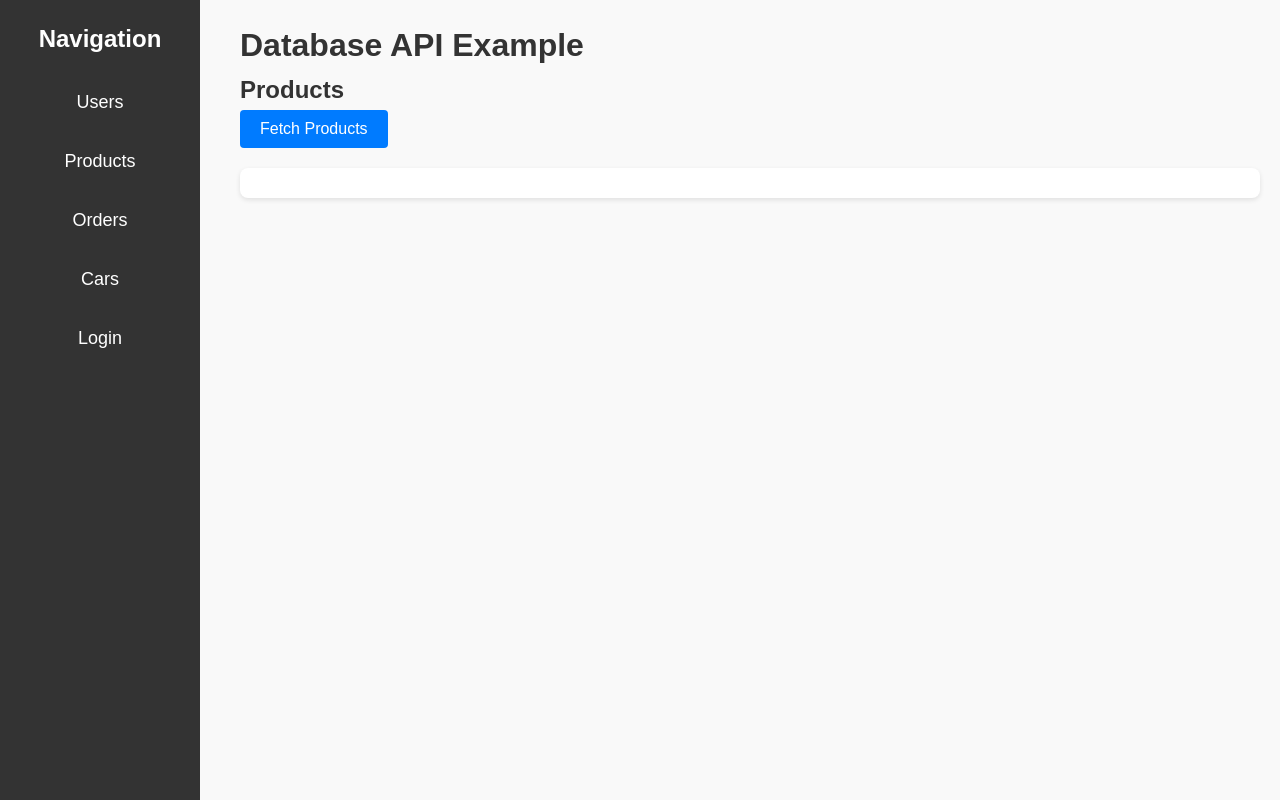
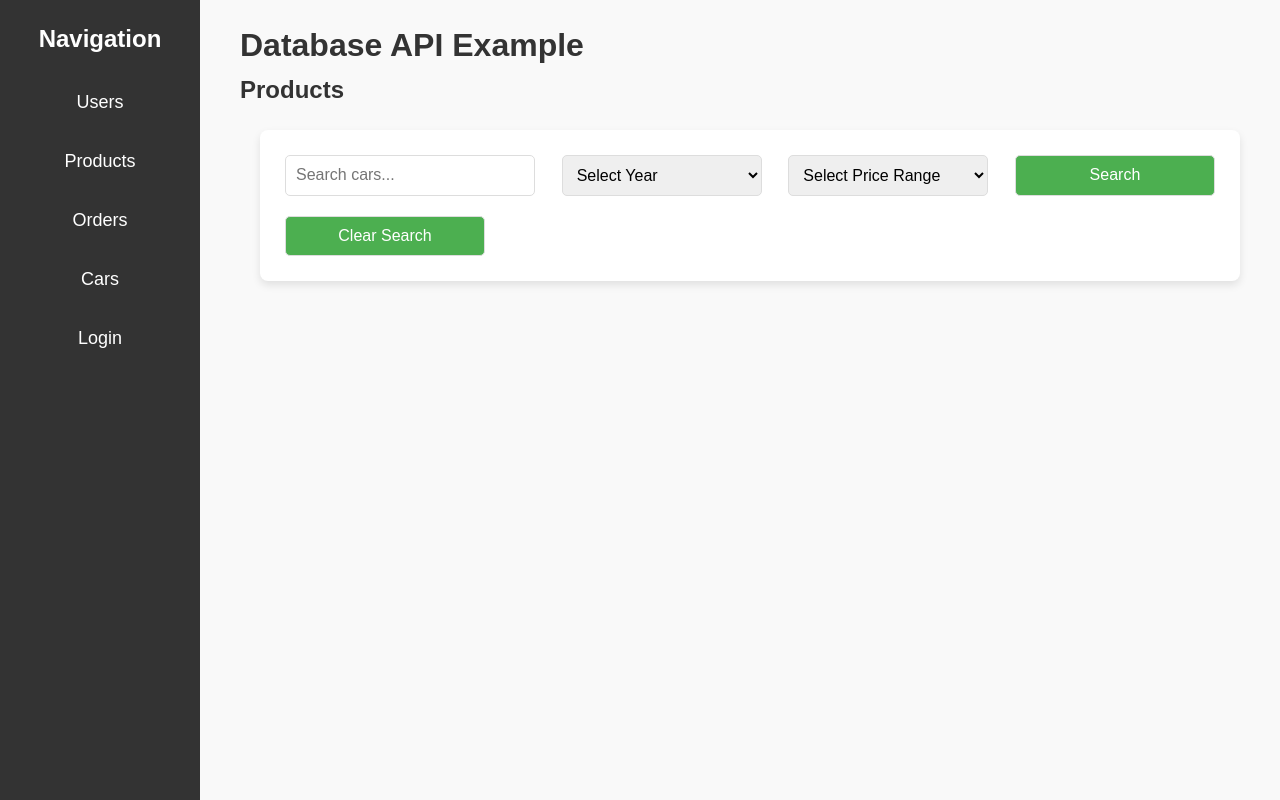
Before and after one commit to A00313/Database-Managment, a Python web app: template templates/index.html in a window 1280 px wide, after a click on "Products". Run offline with Jinja, Linux system fonts and the light colour scheme; the template is opened without the code that fills it, so the values that code supplies are empty.

Commit message:
search bar implemented

```diff
--- a/static/index.css
+++ b/static/index.css
@@ -259,3 +259,108 @@ footer p {
     height: 400px; /* Fixed height */
     object-fit: cover;
 }
+
+/* Search Bar */
+#search-bar {
+    background-color: #fff;
+    padding: 20px;
+    margin: 20px;
+    border-radius: 8px;
+    box-shadow: 0 4px 8px rgba(0, 0, 0, 0.1);
+    display: flex;
+    flex-wrap: wrap;
+    justify-content: space-between;
+    gap: 10px;
+}
+
+#search-bar input,
+#search-bar select,
+#search-bar button {
+    padding: 10px;
+    margin: 5px;
+    border-radius: 5px;
+    border: 1px solid #ddd;
+    font-size: 16px;
+    width: 200px;
+}
+
+#search-bar button {
+    background-color: #4CAF50;
+    color: white;
+    cursor: pointer;
+}
+
+#search-bar button:hover {
+    background-color: #45a049;
+}
+
+#search-bar input {
+    width: 250px;
+}
+
+/* Car Cards */
+#car-results {
+    display: flex;
+    flex-wrap: wrap;
+    gap: 20px;
+    padding: 20px;
+    justify-content: center;
+}
+
+.data-item {
+    background-color: white;
+    width: 250px;
+    padding: 15px;
+    border-radius: 8px;
+    box-shadow: 0 4px 8px rgba(0, 0, 0, 0.1);
+    text-align: center;
+    transition: transform 0.3s ease;
+}
+
+.data-item:hover {
+    transform: scale(1.05);
+}
+
+.data-item img {
+    width: 100%;
+    height: auto;
+    max-height: 150px;
+    object-fit: cover;
+    margin-bottom: 10px;
+}
+
+.data-item h3 {
+    font-size: 18px;
+    margin-bottom: 10px;
+    color: #333;
+}
+
+.data-item p {
+    font-size: 14px;
+    color: #666;
+    margin-bottom: 5px;
+}
+
+.old-price {
+    text-decoration: line-through;
+    color: grey;
+}
+
+.sale-price {
+    color: red;
+    font-weight: bold;
+}
+
+.clear-btn {
+    display: inline-block;
+    background-color: #f44336;
+    color: white;
+    padding: 8px 15px;
+    border-radius: 5px;
+    cursor: pointer;
+    text-align: center;
+}
+
+.clear-btn:hover {
+    background-color: #e53935;
+}
--- a/static/script.js
+++ b/static/script.js
@@ -63,8 +63,13 @@ async function fetchOrders() {
         document.getElementById('orders-data').innerHTML = `<p class="error">Error fetching orders: ${error.message}</p>`;
     }
 }
-// Function to handle fetching cars and checking if they are on sale
+// Track the current page state
+let currentPage = 'fetch-cars'; // Default page
+
+// Function to handle fetching cars
 async function fetchCars() {
+    currentPage = 'fetch-cars';  // Track that we're on the "fetch cars" page
+
     try {
         const response = await fetch('http://127.0.0.1:5000/api/cars');
         const data = await response.json();
@@ -94,6 +99,7 @@ async function fetchCars() {
                 return `
                     <div class="data-item" onclick="viewCarDetails('${car.veh_id}', '${car.veh_inv_id}')">
                         <strong>${car.veh_name}</strong><br>
+                        <img src="${car.image_url}" alt="${car.veh_name}" class="car-image">
                         ${salePrice ? `<span class="old-price" style="text-decoration: line-through; color: grey;">$${oldPrice.toFixed(2)}</span> ` : ''}
                         <span class="${salePrice ? 'sale-price' : ''}" style="${salePrice ? 'color: red;' : ''}">$${salePrice ? salePrice.toFixed(2) : oldPrice.toFixed(2)}</span><br>
                         Mileage: ${car.mileage} miles<br>
@@ -101,7 +107,7 @@ async function fetchCars() {
                         Condition: ${car.condition}<br>
                         Year: ${car.year}<br>
                         Location: ${car.location}<br>
-                        <img src="${car.image_url}" alt="${car.veh_name}" class="car-image">
+
                     </div>
                 `;
             }));
@@ -169,14 +175,94 @@ async function viewCarDetails(carId, carInvId) {
     }
 }
 
-// Function to close the car details and return to the main cars list
-function closeCarDetails() {
-    showSection('cars');  // Go back to the cars list
+// Function to handle search cars
+async function searchCars() {
+    currentPage = 'products';  // Track that we're on the "search cars" page
+
+    const query = document.getElementById('search-query').value.trim().toLowerCase();
+    const selectedYear = document.getElementById('year-filter').value;
+    const selectedPriceRange = document.getElementById('price-filter').value;
+
+    const carResultsDiv = document.getElementById('car-results');
+    carResultsDiv.innerHTML = '';  // Clear current car list
+
+    if (query === '' && selectedYear === '' && selectedPriceRange === '') {
+        carResultsDiv.innerHTML = '<p>Please enter a search term or select filters.</p>';
+        return;
+    }
+
+    try {
+        const response = await fetch(`http://127.0.0.1:5000/api/cars/search?query=${encodeURIComponent(query)}&year=${encodeURIComponent(selectedYear)}&price_range=${encodeURIComponent(selectedPriceRange)}`);
+        const cars = await response.json();
+
+        if (cars.length > 0) {
+            displayCars(cars);
+        } else {
+            carResultsDiv.innerHTML = '<p>No cars found matching your query.</p>';
+        }
+    } catch (error) {
+        console.error('Error fetching cars:', error);
+        carResultsDiv.innerHTML = '<p>Error fetching cars. Please try again later.</p>';
+    }
 }
 
+// Function to display car cards
+function displayCars(cars) {
+    const carResultsDiv = document.getElementById('car-results');
+    carResultsDiv.innerHTML = cars.slice(0, 5).map(car => {
+        let salePriceHtml = '';
+        let oldPriceHtml = '';
+
+        if (car.sale_price) {
+            salePriceHtml = `<span class="sale-price" style="color: red;">$${car.sale_price.toFixed(2)}</span>`;
+            oldPriceHtml = `<span class="old-price" style="text-decoration: line-through; color: grey;">$${car.price.toFixed(2)}</span>`;
+        } else {
+            salePriceHtml = `$${car.price.toFixed(2)}`;
+        }
+
+        return `
+            <div class="data-item" onclick="viewCarDetails('${car.veh_id}', '${car.veh_inv_id}')">
+                <img src="${car.image_url}" alt="${car.veh_name}">
+                <h3>${car.veh_name}</h3>
+                ${oldPriceHtml}
+                <p>${salePriceHtml}</p>
+                <p>Mileage: ${car.mileage} miles</p>
+                <p>Year: ${car.year}</p>
+                <p>Color: ${car.ext_color}</p>
+                <p>Horsepower: ${car.horsepower} hp</p>
+            </div>
+        `;
+    }).join('');
+}
+
+// Function to clear search input and filters
+function clearSearch() {
+    document.getElementById('search-query').value = '';
+    document.getElementById('year-filter').value = '';
+    document.getElementById('price-filter').value = '';
+    document.getElementById('car-results').innerHTML = '';
+}
+
+// Function to close the car details and return to the correct list
+function closeCarDetails() {
+
+    if (currentPage === 'products') {
+        showSection('products');  // Go back to the products page
+    }
+    else {
+        showSection('cars');  // Go back to the fetch cars page
+    }
+}
 
 // Function to show and hide sections
 function showSection(section) {
+    console.log(`Showing section: ${section}`);
+    if (section === "products") {
+        currentPage = 'products';
+    }
+    if (section === "cars") {
+        currentPage = 'cars';
+    }
     const sections = document.querySelectorAll('.section');
     sections.forEach(s => s.classList.remove('active'));
     document.getElementById(section).classList.add('active');
--- a/templates/index.html
+++ b/templates/index.html
@@ -78,8 +78,34 @@
 
         <div id="products" class="section">
             <h2>Products</h2>
-            <button onclick="fetchProducts()">Fetch Products</button>
-            <div id="products-data" class="data"></div>
+
+            <div id="search-bar">
+                <!-- Search Input -->
+                <input type="text" id="search-query" placeholder="Search cars...">
+                <!-- Year Filter -->
+                <select id="year-filter">
+                    <option value="">Select Year</option>
+                    <option value="2020">2020</option>
+                    <option value="2021">2021</option>
+                    <option value="2022">2022</option>
+                    <option value="2023">2023</option>
+                    <option value="2024">2024</option>
+                </select>
+                <!-- Price Filter -->
+                <select id="price-filter">
+                    <option value="">Select Price Range</option>
+                    <option value="0-25000">Under $25,000</option>
+                    <option value="25000-50000">$25,000 - $50,000</option>
+                    <option value="50000-75000">$50,000 - $75,000</option>
+                    <option value="75000-100000">Above $75,000</option>
+                </select>
+                <!-- Search and Clear Buttons -->
+                <button onclick="searchCars()">Search</button>
+                <button class="clear-btn" onclick="clearSearch()">Clear Search</button>
+            </div>
+
+            <!-- Display Cars -->
+            <div id="car-results"></div> <!-- Results will be displayed here -->
         </div>
 
         <div id="orders" class="section">
```
Also changed, not shown: app.py (+52 -0 lines).
